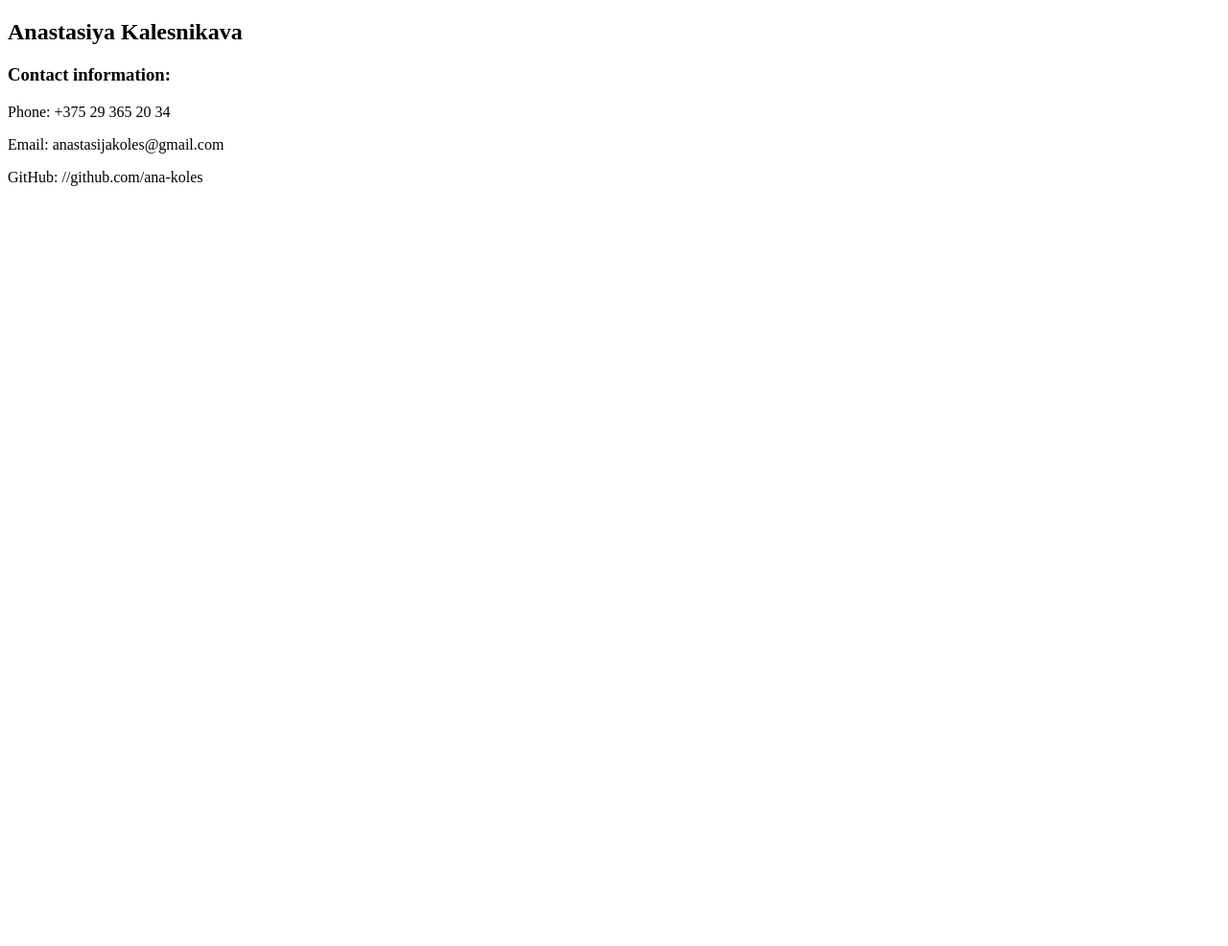
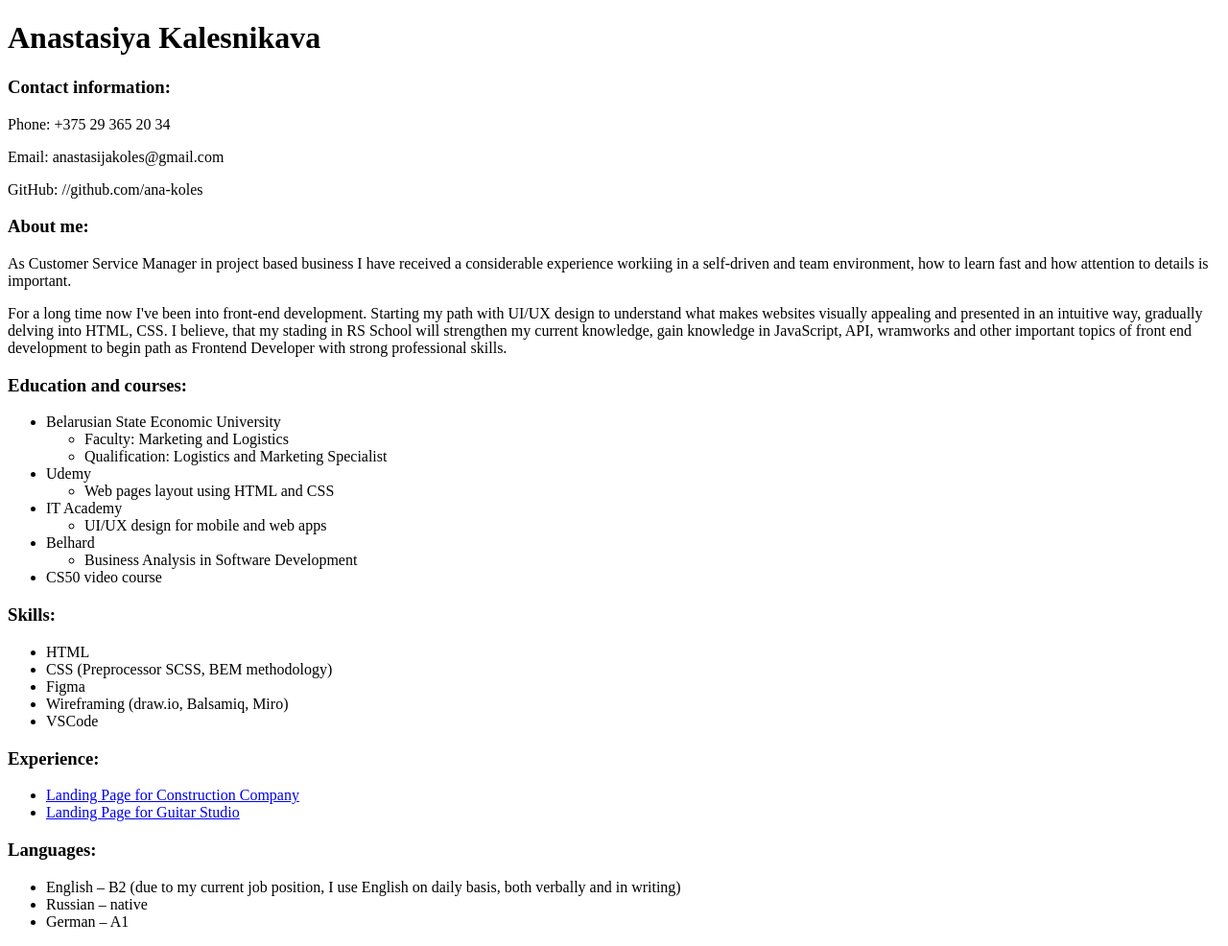
Before and after one commit to ana-koles/rsschool-cv, a plain HTML site: page index.html in a window 1280 px wide. Shown: the whole page at 96% size. Before the commit the page ends 800 px from the top, so only its background shows below. Drawn offline with Linux system fonts and the light colour scheme.

Commit message:
refactor: add content of CV

```diff
--- a/index.html
+++ b/index.html
@@ -9,17 +9,99 @@
 </head>
 
 <body>
+
+    <header>
+        <h1>Anastasiya Kalesnikava</h1>
+    </header>
+
     <section class="contact-info">
-        <h1>Anastasiya Kalesnikava</h1>
+
             <h3>Contact information:</h3>
                 <div>
                     <p>Phone: +375 29 365 20 34</p>
                     <p>Email: anastasijakoles@gmail.com</p>
                     <p>GitHub: //github.com/ana-koles</p>
                 </div>
+    </section>
 
+    <section class="about-me">
+        <h3>About me:</h3>
+            <div>
+                <p>
+                    As Customer Service Manager in project based business
+                    I have received a considerable experience workiing in
+                    a self-driven and team environment, how to learn fast
+                    and how attention to details is important.
+                </p>
+                <p>
+                    For a long time now I've been into front-end development.
+                    Starting my path with UI/UX design to understand what makes
+                    websites visually appealing and presented in an intuitive way,
+                    gradually delving into  HTML, CSS. I believe, that my stading
+                    in RS School will strengthen my current knowledge, gain
+                    knowledge in JavaScript, API, wramworks and other important
+                    topics of front end development to begin   path as
+                    Frontend Developer with strong professional skills.
+                </p>
+            </div>
+    </section>
 
+    <section class="eduction-and-courses">
+        <h3>Education and courses:</h3>
+        <ul>
+            <li>Belarusian State Economic University
+                <ul>
+                    <li>Faculty: Marketing and Logistics</li>
+                    <li>Qualification: Logistics and Marketing Specialist</li>
+                </ul>
+            </li>
+            <li>Udemy
+                <ul>
+                    <li>Web pages layout using HTML and CSS</li>
+                </ul>
+            </li>
+            <li>IT Academy
+                <ul>
+                    <li>UI/UX design for mobile and web apps</li>
+                </ul>
+            </li>
+            <li>Belhard
+                <ul>
+                    <li>Business Analysis in Software Development</li>
+                </ul>
+            </li>
+            <li> CS50 video course</li>
+        </ul>
     </section>
+
+    <section>
+        <h3>Skills:</h3>
+        <ul>
+            <li>HTML</li>
+            <li>CSS (Preprocessor SCSS, BEM methodology)</li>
+            <li>Figma</li>
+            <li>Wireframing (draw.io, Balsamiq, Miro)</li>
+            <li>VSCode</li>
+        </ul>
+    </section>
+
+    <section>
+        <h3>Experience:</h3>
+        <ul>
+            <li><a href="https://www.behance.net/gallery/128499091/Landing-Page-for-Construction-Company">Landing Page for Construction Company</a></li>
+            <li><a href="https://github.com/ana-koles/Landing-page_guitar-studio">Landing Page for Guitar Studio</a></li>
+        </ul>
+    </section>
+
+    <section>
+        <h3>Languages:</h3>
+        <ul>
+            <li>English – B2 (due to my current job position, I use English on daily basis, both verbally and in writing)</li>
+            <li>Russian – native </li>
+            <li>German – A1</li>
+        </ul>
+    </section>
+
 
 </body>
 </html>
```
